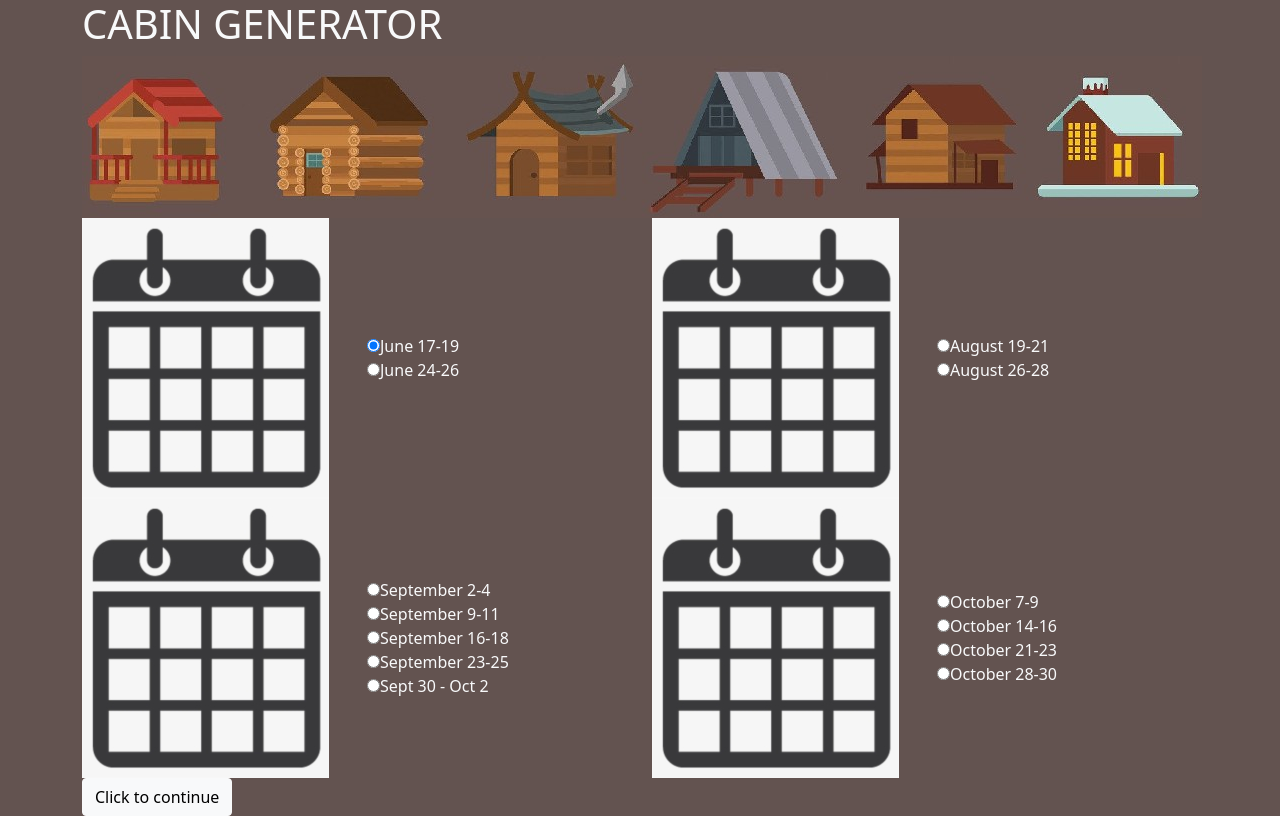
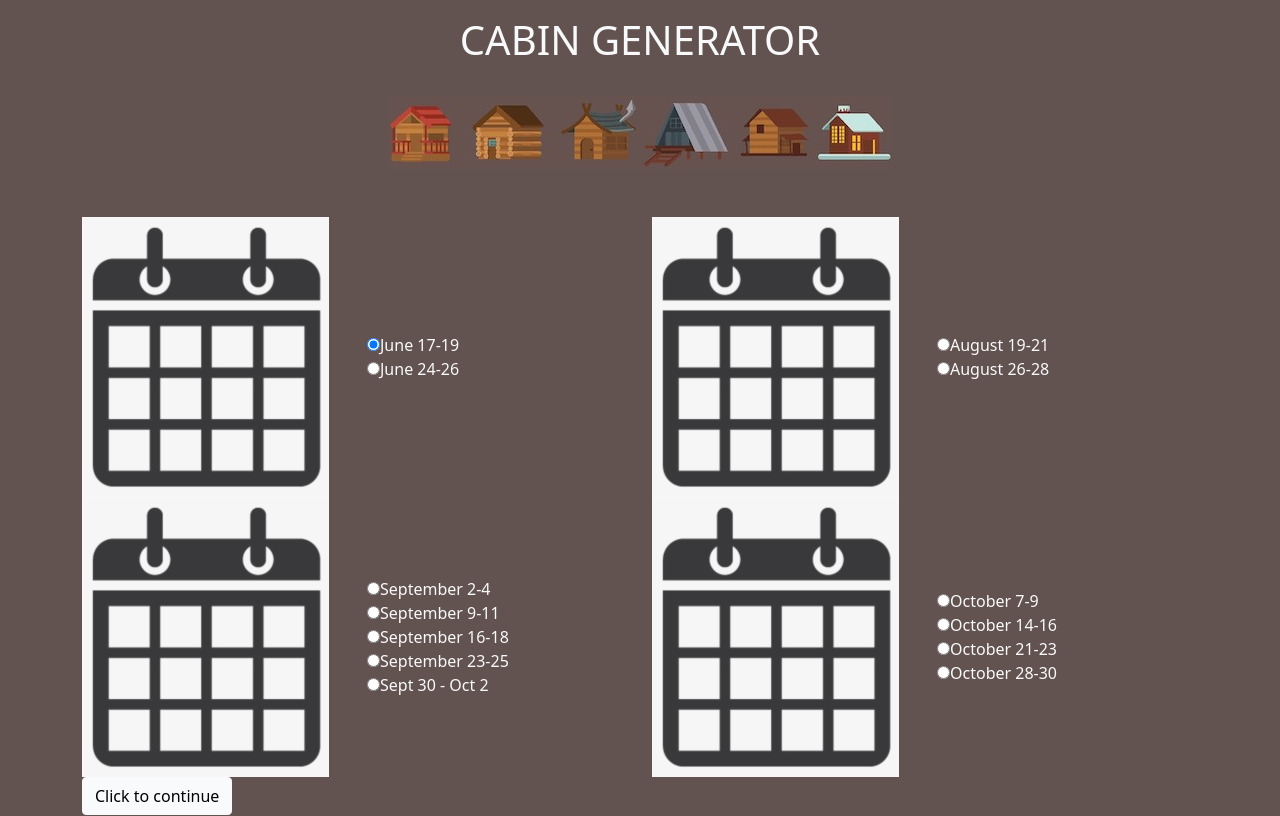
Before and after one commit to cynthem/Cabin-Generator, a React (Create React App) app: page / in a window 1280 px wide. Both pictures are taken after a click on the radio button "June 17-19". Built offline with nearby package versions, Linux system fonts and the light colour scheme.

Commit message:
Resized cabins image

```diff
--- a/src/components/choices/weekendChoice.js
+++ b/src/components/choices/weekendChoice.js
@@ -8,12 +8,12 @@ export default function WeekendChoice({ weekend, handleWeekendChange }) {
         <div className="container">
             <div className="row justify-content-center">
                 <div className="col">
-                    <h1 className="text-light">CABIN GENERATOR</h1>
+                    <h1 className="text-light text-center my-3">CABIN GENERATOR</h1>
                 </div>
             </div>
             <div className="row justify-content-center">
                 <div className="col">
-                    <img src={cabinsIcon} alt="Row of cabins in various styles"/>
+                    <img src={cabinsIcon} alt="Row of cabins in various styles" className="mt-3 mb-5 mx-auto d-block" />
                 </div>
             </div>
             <div className="row align-items-center justify-content-center">
@@ -166,8 +166,10 @@ export default function WeekendChoice({ weekend, handleWeekendChange }) {
                     <label htmlFor="oct28" className="text-light">October 28-30</label>
                 </div>
             </div>
-            <div>
+            <div className="row">
+                <div className="col">
                     {weekend && <RegionLink />}
+                </div>
             </div>
         </div>
     )
--- a/src/components/routeLinks/regionLink.js
+++ b/src/components/routeLinks/regionLink.js
@@ -3,12 +3,10 @@ import { Link } from 'react-router-dom';
 
 export default function RegionLink() {
     return (
-        <div className="row">
-            <div className="col">
-                <Link to="/regions">
-                    <button type="button" className="btn btn-light btn-large btn-block">Click to continue</button>
-                </Link>
-            </div>
-        </div>
+        <Link to="/regions">
+            <button type="button" className="btn btn-light btn-block active" aria-pressed="true">
+                Click to continue
+            </button>
+        </Link>
     )
 }
```
Also changed, not shown: src/resources/cabinsIcon.jpg.
